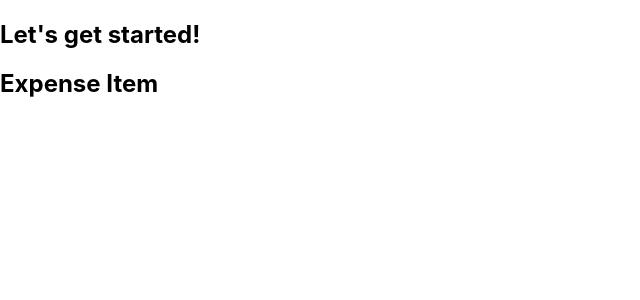
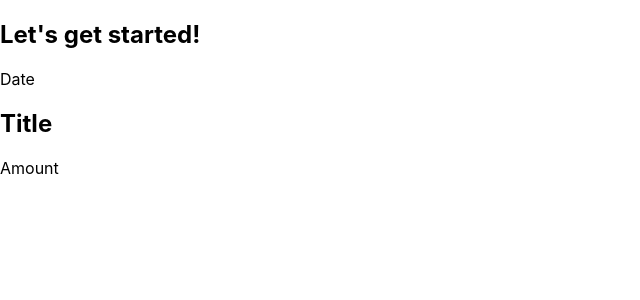
Before and after one commit to SarahH87/react-training, a JavaScript app: page / in a window 1280 px wide. Shown: the top 300 px of the page, without its empty margins (0-640 px from the left). Built offline with nearby package versions, Linux system fonts and the light colour scheme; the HTML template or start-up script is replaced by a standard one.

Commit message:
add more detail to ExpenseItem component

```diff
--- a/src/components/ExpenseItem.js
+++ b/src/components/ExpenseItem.js
@@ -1,5 +1,13 @@
 function ExpenseItem() {
-    return <h2>Expense Item</h2>
+    return (
+        <div>
+            <div>Date</div>
+            <div>
+                <h2>Title</h2>
+                <div>Amount</div>
+            </div>
+        </div>
+    );
 }
 
 export default ExpenseItem;
```
Also changed, not shown: 1 other file (tests, documents, lock files or other folders).
